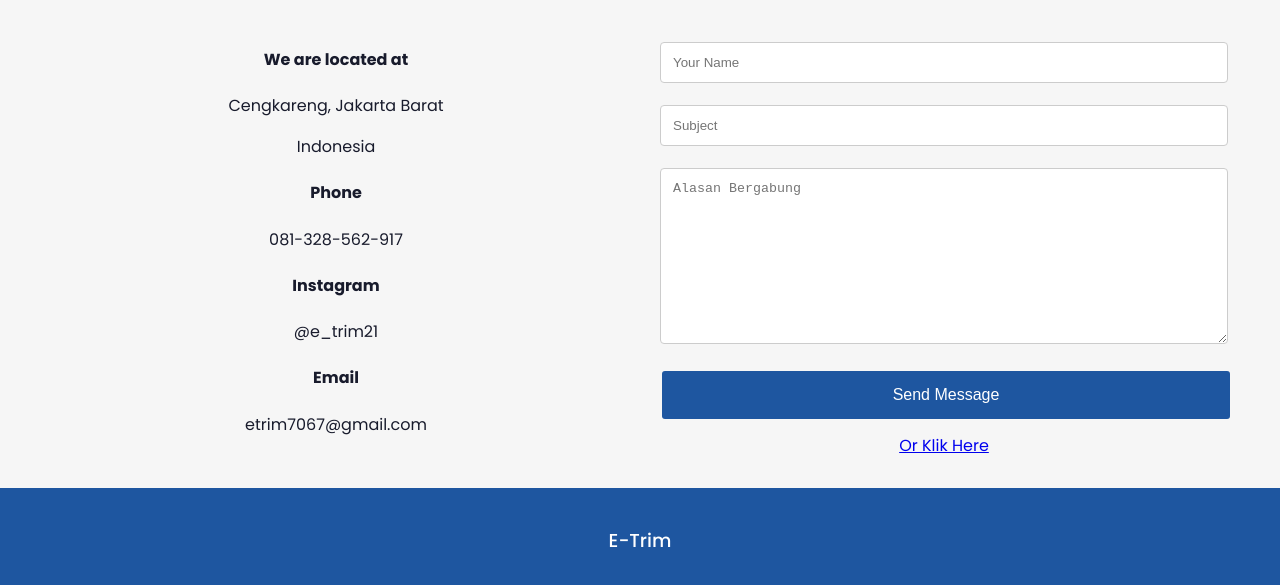
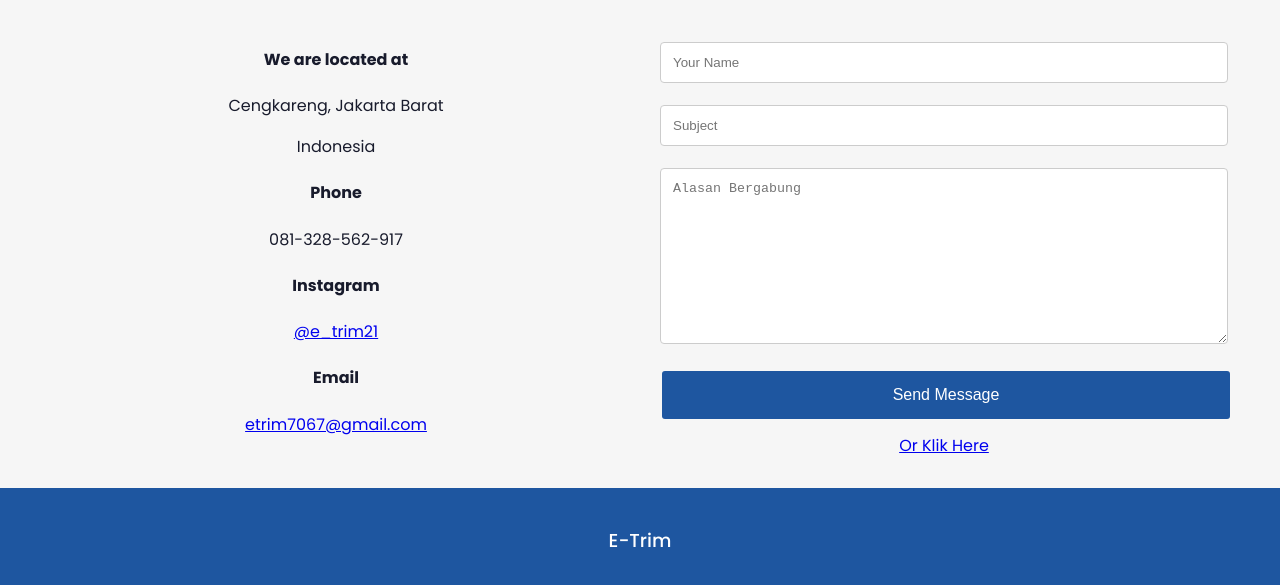
Before and after one commit to lieselotte18/e-trim.github.io, a plain HTML site: page join.html in a window 1280 px wide. Shown: the part 253-838 px from the top of the page. Drawn offline with Linux system fonts and the light colour scheme.

Commit message:
Update join.html

```diff
--- a/join.html
+++ b/join.html
@@ -38,9 +38,9 @@
                 <h4>Phone</h4>
                 <p>081-328-562-917</p>
                 <h4>Instagram</h4>
-                <p>@e_trim21</p>
+                <a href="https://www.instagram.com/e_trim21/?igshid=YmM0MjE2YWMzOA%3D%3D">@e_trim21</a>
                 <h4>Email</h4>
-                <p>etrim7067@gmail.com</p>
+                <a href="https://mail.google.com/mail/">etrim7067@gmail.com</a>
             </div>
             <div class="flex-item-right">
                 <form action="">
```
